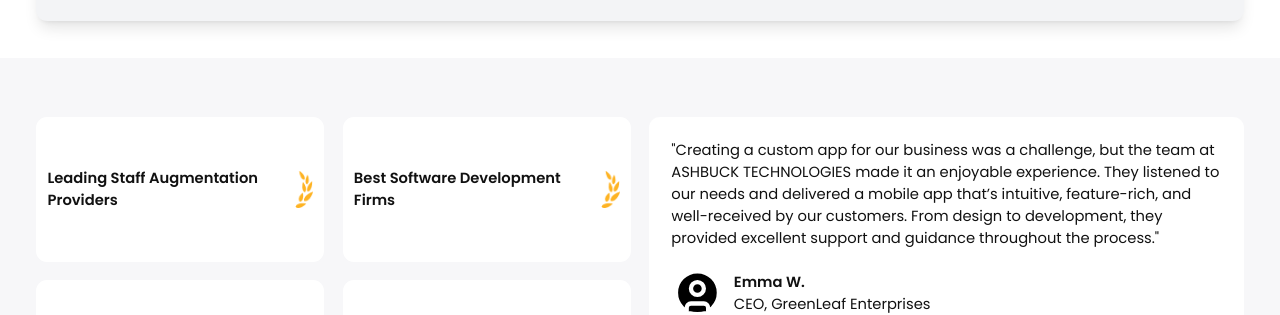
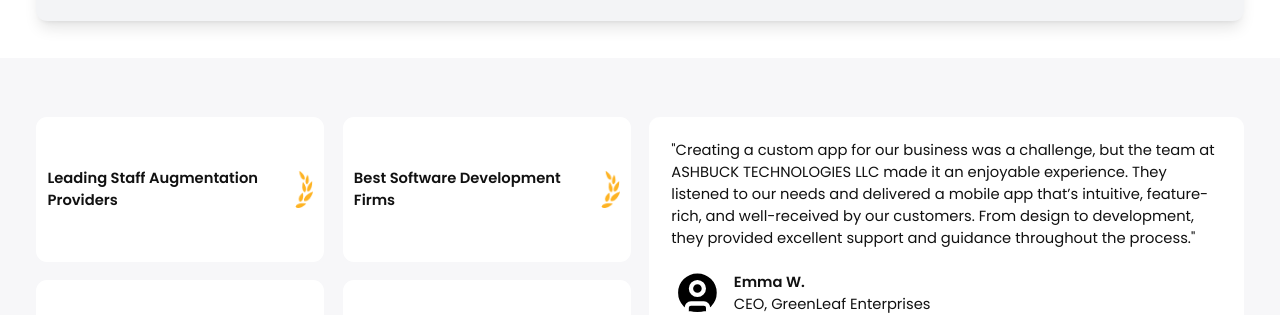
Before and after one commit to remeessalam/ashbuck, a React (Create React App) app: page /about-us in a window 1280 px wide. Shown: the part 3220-3535 px from the top of the page. Built offline with nearby package versions, Linux system fonts and the light colour scheme.

Commit message:
company name updated

```diff
--- a/public/index.html
+++ b/public/index.html
@@ -15,7 +15,7 @@
       rel="stylesheet"
       href="https://cdnjs.cloudflare.com/ajax/libs/font-awesome/4.7.0/css/font-awesome.min.css"
     />
-    <title>ASHBUCK TECHNOLOGIES</title>
+    <title>ASHBUCK TECHNOLOGIES LLC</title>
   </head>
   <body>
     <noscript>You need to enable JavaScript to run this app.</noscript>
--- a/src/components/ContactForm.jsx
+++ b/src/components/ContactForm.jsx
@@ -38,7 +38,7 @@
     // Construct the request payload
     var payload = {
       to: companyDetails.email,
-      subject: "Contact Form Submission - ASHBUCK TECHNOLOGIES",
+      subject: "Contact Form Submission - ASHBUCK TECHNOLOGIES LLC",
       body: emailBody,
     };
 
--- a/src/data/constant.js
+++ b/src/data/constant.js
@@ -28,7 +28,7 @@
 
 // company
 export const companyDetails = {
-  name: "ASHBUCK TECHNOLOGIES",
+  name: "ASHBUCK TECHNOLOGIES LLC",
   address: "Texas, USA",
   phone: "+1 469 473 5711",
   whatsapplink:
@@ -231,7 +231,7 @@
   {
     name: "Sarah K.",
     position: "Chief Technology Officer, Innovate Tech Solutions",
-    desc: `We partnered with ASHBUCK TECHNOLOGIES to implement blockchain technology for our business,
+    desc: `We partnered with ASHBUCK TECHNOLOGIES LLC to implement blockchain technology for our business,
 and the experience has been transformative. They helped us create a secure, scalable system
 that is now the backbone of our operations. The team’s deep understanding of blockchain
 technology made the process smooth, and we’ve already seen significant improvements in
@@ -241,7 +241,7 @@
   {
     name: "David L.",
     position: "Founder, FunPlay Games",
-    desc: `ASHBUCK TECHNOLOGIES turned our game concept into a reality. They not only helped us with
+    desc: `ASHBUCK TECHNOLOGIES LLC turned our game concept into a reality. They not only helped us with
 game development but also provided insightful suggestions that improved gameplay and user
 engagement. Their team delivered the project on time and exceeded our expectations. We’ve
 received positive feedback from players, and the game is performing well in the app stores.`,
@@ -250,7 +250,7 @@
   {
     name: "Emma W.",
     position: "CEO, GreenLeaf Enterprises",
-    desc: `Creating a custom app for our business was a challenge, but the team at ASHBUCK TECHNOLOGIES
+    desc: `Creating a custom app for our business was a challenge, but the team at ASHBUCK TECHNOLOGIES LLC
 made it an enjoyable experience. They listened to our needs and delivered a mobile app that’s
 intuitive, feature-rich, and well-received by our customers. From design to development, they
 provided excellent support and guidance throughout the process.`,
@@ -259,7 +259,7 @@
   {
     name: "Mark T.",
     position: "Operations Manager, GlobalCorp",
-    desc: `Adopting RPA with ASHBUCK TECHNOLOGIES has streamlined many of our routine processes,
+    desc: `Adopting RPA with ASHBUCK TECHNOLOGIES LLC has streamlined many of our routine processes,
 saving us time and resources. Their team took the time to understand our unique requirements
 and designed bots that fit seamlessly into our operations. The results have been impressive —
 we’ve reduced human error and increased overall efficiency.`,
@@ -269,7 +269,7 @@
     name: "Jasmine D.",
     position: "Customer Support Head, BrightWave Tech",
     desc: `Integrating AI into our customer service operations has made a huge difference, and
-ASHBUCK TECHNOLOGIES was instrumental in making it happen. Their expertise in AI development
+ASHBUCK TECHNOLOGIES LLC was instrumental in making it happen. Their expertise in AI development
 helped us create a personalized experience for our customers, and we’ve seen higher
 engagement and satisfaction since the implementation. The team was responsive and highly
 skilled throughout the process.`,
@@ -278,7 +278,7 @@
   {
     name: "Chris H.",
     position: "Data Analyst, NextGen Enterprises",
-    desc: `Working with ASHBUCK TECHNOLOGIES was a pivotal moment for our company. They helped us
+    desc: `Working with ASHBUCK TECHNOLOGIES LLC was a pivotal moment for our company. They helped us
 harness the power of machine learning to better understand our data and make more informed
 decisions. Their solutions enabled us to predict trends and optimize our operations, leading to
 a measurable increase in productivity and profitability.`,
@@ -287,7 +287,7 @@
   {
     name: "Rebecca M.",
     position: "IT Manager, BrightTech Industries",
-    desc: `Before migrating to the cloud, our infrastructure was holding us back. ASHBUCK TECHNOLOGIES
+    desc: `Before migrating to the cloud, our infrastructure was holding us back. ASHBUCK TECHNOLOGIES LLC
 facilitated a smooth transition, providing expert guidance on cloud solutions and ensuring
 that everything was integrated seamlessly. Our new cloud-based systems are more scalable
 and cost-effective, allowing us to focus on growth without worrying about IT infrastructure.`,
@@ -296,7 +296,7 @@
   {
     name: "Michael S.",
     position: "Marketing Director, EcoGreen Solutions",
-    desc: `We needed a modern, responsive website to represent our brand, and ASHBUCK TECHNOLOGIES
+    desc: `We needed a modern, responsive website to represent our brand, and ASHBUCK TECHNOLOGIES LLC
 delivered exactly what we envisioned. Their team crafted an aesthetically pleasing and user-
 friendly site that has increased our online presence. We’re already seeing more website traffic
 and conversions, and we couldn’t be happier with the final result.`,
@@ -306,7 +306,7 @@
     name: "Lily P.",
     position: "Chief Marketing Officer, LuxeGoods Retail",
     desc: `Our company had a large amount of unstructured data, and we needed a way to extract
-valuable insights. ASHBUCK TECHNOLOGIES provided us with comprehensive data science solutions
+valuable insights. ASHBUCK TECHNOLOGIES LLC provided us with comprehensive data science solutions
 that enabled us to make smarter, data-driven decisions. Their team’s expertise in predictive
 analytics has helped us optimize our operations and improve overall business performance.`,
     // img: require("../assets/images/testimonials/9.jpg"),
@@ -343,7 +343,7 @@
     name: "Olivia G.",
     position: "Customer Service Manager, ComTech Solutions",
     desc: `Integrating AI into our customer support calls has been a major win for our team. The AI-
-powered system built by ASHBUCK TECHNOLOGIES not only handles customer inquiries but also
+powered system built by ASHBUCK TECHNOLOGIES LLC not only handles customer inquiries but also
 provides accurate responses in real-time. This has freed up our support agents to handle more
 complex cases, while improving our customer satisfaction ratings.`,
     // img: require("../assets/images/testimonials/13.jpg"),
@@ -351,7 +351,7 @@
   {
     name: "Jack L.",
     position: "Digital Marketing Director, FutureTrend Media",
-    desc: `ASHBUCK TECHNOLOGIES revamped our digital marketing strategy, and the results have been
+    desc: `ASHBUCK TECHNOLOGIES LLC revamped our digital marketing strategy, and the results have been
 outstanding. Their expertise in SEO, social media, and paid advertising has significantly
 boosted our online presence and brought in more qualified leads. They’re a trusted partner,
 and we continue to see positive results month after month.`,
--- a/src/data/services.js
+++ b/src/data/services.js
@@ -16,7 +16,7 @@
         Empowering Businesses with Blockchain Technology
       </h2>
       <p class="mb-10">
-        At <span class="font-semibold">ASHBUCK TECHNOLOGIES</span>, we harness the power of blockchain to deliver secure, transparent, and efficient solutions. Our custom smart contracts and decentralized applications are built to drive innovation and trust in your business processes.
+        At <span class="font-semibold">ASHBUCK TECHNOLOGIES LLC</span>, we harness the power of blockchain to deliver secure, transparent, and efficient solutions. Our custom smart contracts and decentralized applications are built to drive innovation and trust in your business processes.
       </p>
       <h2 class="text-xl font-semibold mb-4">Our Blockchain Expertise:</h2>
       <ul class="list-disc pl-6">
@@ -79,7 +79,7 @@
         Immersive Gaming Experiences Crafted with Passion
       </h2>
       <p class="mb-10">
-        At <span class="font-semibold">ASHBUCK TECHNOLOGIES</span>, we transform game concepts into immersive realities. Our dedicated team of developers and artists works relentlessly to create games that captivate players and push technological boundaries.
+        At <span class="font-semibold">ASHBUCK TECHNOLOGIES LLC</span>, we transform game concepts into immersive realities. Our dedicated team of developers and artists works relentlessly to create games that captivate players and push technological boundaries.
       </p>
       <h2 class="text-xl font-semibold mb-4">Our Game Development Expertise:</h2>
       <ul class="list-disc pl-6">
@@ -142,7 +142,7 @@
         Seamless Mobile Experiences for a Connected World
       </h2>
       <p class="mb-10">
-        In today's mobile-driven environment, <span class="font-semibold">ASHBUCK TECHNOLOGIES</span> delivers high-performance apps that combine intuitive design with robust functionality, ensuring you stay ahead in the digital age.
+        In today's mobile-driven environment, <span class="font-semibold">ASHBUCK TECHNOLOGIES LLC</span> delivers high-performance apps that combine intuitive design with robust functionality, ensuring you stay ahead in the digital age.
       </p>
       <h2 class="text-xl font-semibold mb-4">Our App Development Expertise:</h2>
       <ul class="list-disc pl-6">
@@ -197,7 +197,7 @@
         Streamline Your Business with RPA
       </h2>
       <p class="mb-10">
-        At <span class="font-semibold">ASHBUCK TECHNOLOGIES</span>, we implement Robotic Process Automation solutions that reduce manual workload and improve operational accuracy, freeing your team to focus on strategic initiatives.
+        At <span class="font-semibold">ASHBUCK TECHNOLOGIES LLC</span>, we implement Robotic Process Automation solutions that reduce manual workload and improve operational accuracy, freeing your team to focus on strategic initiatives.
       </p>
       <h2 class="text-xl font-semibold mb-4">Our RPA Expertise:</h2>
       <ul class="list-disc pl-6">
@@ -257,7 +257,7 @@
         Innovate with AI-Powered Solutions
       </h2>
       <p class="mb-10">
-        At <span class="font-semibold">ASHBUCK TECHNOLOGIES</span>, we develop artificial intelligence systems that enhance efficiency, drive automation, and offer deep insights into your business data.
+        At <span class="font-semibold">ASHBUCK TECHNOLOGIES LLC</span>, we develop artificial intelligence systems that enhance efficiency, drive automation, and offer deep insights into your business data.
       </p>
       <h2 class="text-xl font-semibold mb-4">Our AI Development Capabilities:</h2>
       <ul class="list-disc pl-6">
@@ -317,7 +317,7 @@
         Harness the Power of Machine Learning
       </h2>
       <p class="mb-10">
-        At <span class="font-semibold">ASHBUCK TECHNOLOGIES</span>, we transform your data into strategic insights. Our machine learning models empower businesses to predict trends and optimize performance.
+        At <span class="font-semibold">ASHBUCK TECHNOLOGIES LLC</span>, we transform your data into strategic insights. Our machine learning models empower businesses to predict trends and optimize performance.
       </p>
       <h2 class="text-xl font-semibold mb-4">Our Machine Learning Approach:</h2>
       <ul class="list-disc pl-6">
@@ -377,7 +377,7 @@
         Transform Your Infrastructure with Cloud Computing
       </h2>
       <p class="mb-10">
-        <span class="font-semibold">ASHBUCK TECHNOLOGIES</span> delivers cloud solutions that enhance scalability, security, and efficiency. Our cloud computing services are designed to support your business growth and digital transformation.
+        <span class="font-semibold">ASHBUCK TECHNOLOGIES LLC</span> delivers cloud solutions that enhance scalability, security, and efficiency. Our cloud computing services are designed to support your business growth and digital transformation.
       </p>
       <h2 class="text-xl font-semibold mb-4">Our Cloud Service Offerings:</h2>
       <ul class="list-disc pl-6">
@@ -437,7 +437,7 @@
         Create a Strong Online Presence with Our Tailored Web Solutions
       </h2>
       <p class="mb-10">
-        In today’s digital era, your website serves as the cornerstone of your online presence. At <span class="font-semibold">ASHBUCK TECHNOLOGIES</span>, we build modern websites that engage users and drive business growth.
+        In today’s digital era, your website serves as the cornerstone of your online presence. At <span class="font-semibold">ASHBUCK TECHNOLOGIES LLC</span>, we build modern websites that engage users and drive business growth.
       </p>
       <h2 class="text-xl font-semibold mb-4">Our Web Development Offerings:</h2>
       <ul class="list-disc pl-6">
@@ -500,7 +500,7 @@
         Unlock the Value of Your Data
       </h2>
       <p class="mb-10">
-        At <span class="font-semibold">ASHBUCK TECHNOLOGIES</span>, we convert complex data into clear insights that help you make informed business decisions.
+        At <span class="font-semibold">ASHBUCK TECHNOLOGIES LLC</span>, we convert complex data into clear insights that help you make informed business decisions.
       </p>
       <h2 class="text-xl font-semibold mb-4">Our Data Science Methodology:</h2>
       <ul class="list-disc pl-6">
@@ -560,7 +560,7 @@
         Harness the Power of Language with NLP
       </h2>
       <p class="mb-10">
-        At <span class="font-semibold">ASHBUCK TECHNOLOGIES</span>, we build NLP solutions that enable machines to understand, interpret, and respond to human language, unlocking new possibilities in automation and customer engagement.
+        At <span class="font-semibold">ASHBUCK TECHNOLOGIES LLC</span>, we build NLP solutions that enable machines to understand, interpret, and respond to human language, unlocking new possibilities in automation and customer engagement.
       </p>
       <h2 class="text-xl font-semibold mb-4">Our NLP Solutions Include:</h2>
       <ul class="list-disc pl-6">
@@ -620,7 +620,7 @@
         Seamless Transition to the Cloud
       </h2>
       <p class="mb-10">
-        At <span class="font-semibold">ASHBUCK TECHNOLOGIES</span>, we specialize in cloud migration services that ensure a smooth and secure transition of your digital assets, reducing downtime and mitigating risks.
+        At <span class="font-semibold">ASHBUCK TECHNOLOGIES LLC</span>, we specialize in cloud migration services that ensure a smooth and secure transition of your digital assets, reducing downtime and mitigating risks.
       </p>
       <h2 class="text-xl font-semibold mb-4">Our Cloud Migration Process:</h2>
       <ul class="list-disc pl-6">
@@ -680,7 +680,7 @@
         Crafting Exceptional Digital Experiences
       </h2>
       <p class="mb-10">
-        At <span class="font-semibold">ASHBUCK TECHNOLOGIES</span>, we blend creativity with user-centric design to deliver interfaces that are not only visually stunning but also highly functional.
+        At <span class="font-semibold">ASHBUCK TECHNOLOGIES LLC</span>, we blend creativity with user-centric design to deliver interfaces that are not only visually stunning but also highly functional.
       </p>
       <h2 class="text-xl font-semibold mb-4">Our UI/UX Design Services:</h2>
       <ul class="list-disc pl-6">
@@ -740,7 +740,7 @@
         Transform Your Communication with AI-Powered Calling
       </h2>
       <p class="mb-10">
-        <span class="font-semibold">ASHBUCK TECHNOLOGIES</span> offers cutting-edge calling solutions that integrate artificial intelligence to streamline customer interactions and boost productivity.
+        <span class="font-semibold">ASHBUCK TECHNOLOGIES LLC</span> offers cutting-edge calling solutions that integrate artificial intelligence to streamline customer interactions and boost productivity.
       </p>
       <h2 class="text-xl font-semibold mb-4">Our Calling Solutions Include:</h2>
       <ul class="list-disc pl-6">
@@ -806,7 +806,7 @@
         Elevate Your Brand with Digital Marketing
       </h2>
       <p class="mb-10">
-        At <span class="font-semibold">ASHBUCK TECHNOLOGIES</span>, our digital marketing solutions are designed to increase your online visibility, engage your target audience, and drive measurable results.
+        At <span class="font-semibold">ASHBUCK TECHNOLOGIES LLC</span>, our digital marketing solutions are designed to increase your online visibility, engage your target audience, and drive measurable results.
       </p>
       <h2 class="text-xl font-semibold mb-4">Our Digital Marketing Strategies:</h2>
       <ul class="list-disc pl-6">
--- a/src/pages/Home.jsx
+++ b/src/pages/Home.jsx
@@ -201,7 +201,7 @@
           data-aos-offset="-900"
           className="wrapper section-heading text-center"
         >
-          How Our ASHBUCK TECHNOLOGIES Delivers Exceptional Solutions
+          How Our ASHBUCK TECHNOLOGIES LLC Delivers Exceptional Solutions
         </h2>
         <div
           data-aos="fade-up"
```
Also changed, not shown: src/pages/LandingPage.jsx (+7 -7 lines), src/pages/MLAILandingPage.jsx (+7 -7 lines), public/manifest.json.
